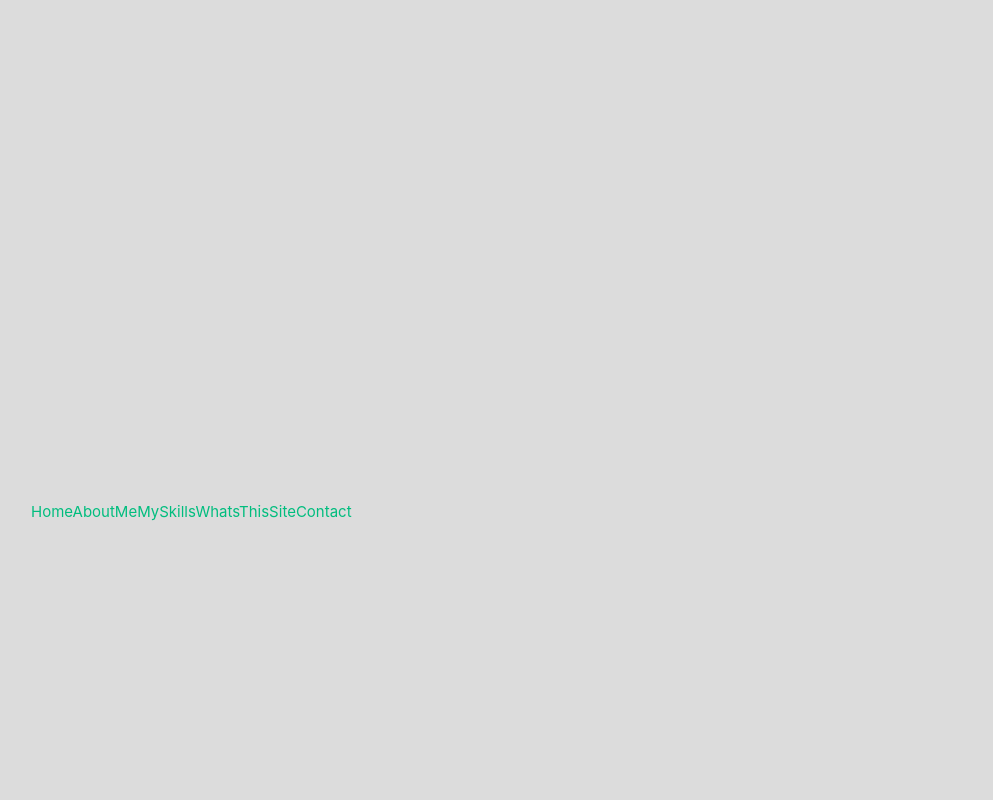
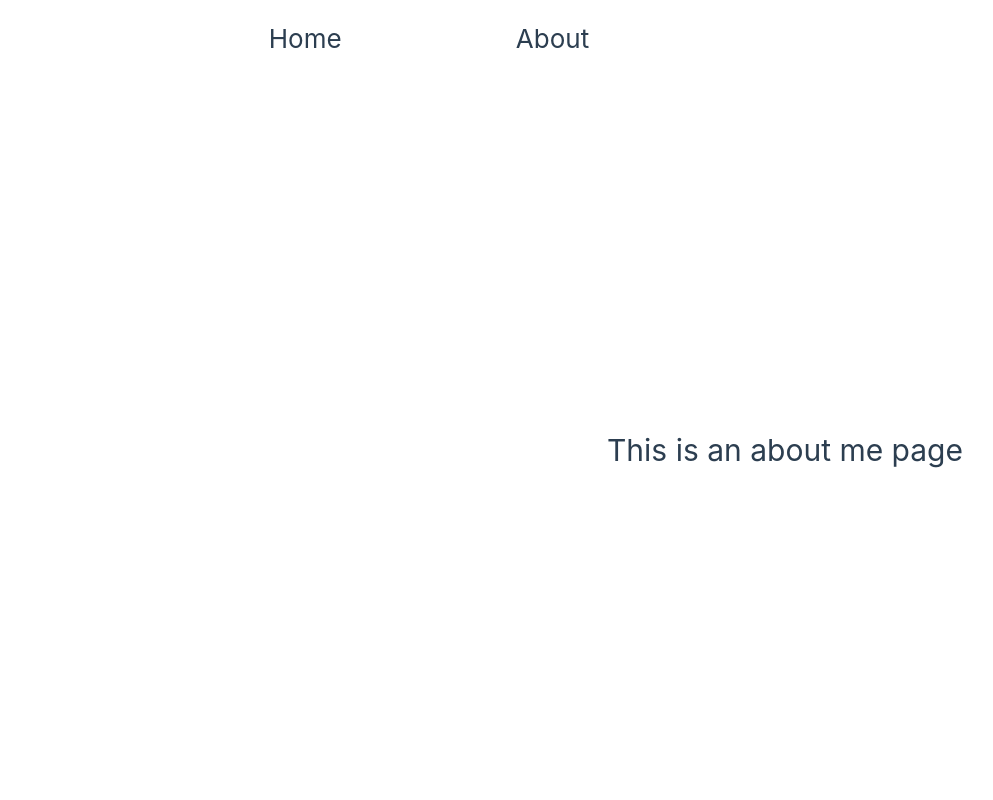
Before and after one commit to TakumiMurai/portfolio, a Vue app: page /aboutMe in a window 1280 px wide. Shown: the top 800 px of the page, without its empty margins (33-1026 px from the left). Built offline with nearby package versions, Linux system fonts and the light colour scheme.

Commit message:
マウスストーカー途中、ルートページ作成

```diff
--- a/src/App.vue
+++ b/src/App.vue
@@ -1,32 +1,18 @@
 <script setup lang="ts">
 import Header from './components/Header.vue'
-import MouseStalker from './components/MouseStalker.vue'
 import { RouterLink, RouterView } from 'vue-router'
-
-const callChildMethod = () => {}
 </script>
 
 <template>
-  <div id="app" @mousemove="callChildMethod()">
-    <MouseStalker></MouseStalker>
-    <Header></Header>
-    <div class="wrapper">
-      <nav>
-        <RouterLink to="/">Home</RouterLink>
-        <RouterLink to="/aboutMe">AboutMe</RouterLink>
-        <RouterLink to="/mySkills">MySkills</RouterLink>
-        <RouterLink to="/whatsThisSite">WhatsThisSite</RouterLink>
-        <RouterLink to="/contact">Contact</RouterLink>
-      </nav>
-    </div>
-    <RouterView />
-  </div>
+  <Header></Header>
+  <RouterView></RouterView>
 </template>
 
 <style scoped lang="scss">
 html,
 body,
 a {
-  cursor: none;
+  // cursor: none;
+  background-color: black;
 }
 </style>
--- a/src/components/Header.vue
+++ b/src/components/Header.vue
@@ -4,14 +4,7 @@
   <header>
     <div class="header-inner">
       <div class="header-home">Home</div>
-      <div class="header-list">
-        <ul class="header-lists">
-          <a><li>About</li></a>
-          <a><li>Works</li></a>
-          <a><li>Posts</li></a>
-          <a><li>Contact</li></a>
-        </ul>
-      </div>
+      <div class="header-home">About</div>
     </div>
   </header>
 </template>
--- a/src/components/MouseStalker.vue
+++ b/src/components/MouseStalker.vue
@@ -1,5 +1,5 @@
-<script setup lang="ts">
-import { ref } from 'vue'
+<script setup>
+import { ref, onMounted, onBeforeUnmount } from 'vue'
 
 const mouseX = ref(0)
 const mouseY = ref(0)
@@ -8,16 +8,20 @@ const positionY = ref(0)
 const opacityA = ref(0)
 const opacityB = ref(0)
 
-const onMouseMove = () => {
+const onMouseMove = (event) => {
   console.log('mousemove')
-  // mouseX.value = event.pageX
-  // mouseY.value = event.pageY
+  mouseX.value = event.pageX
+  mouseY.value = event.pageY
 }
+
+onMounted(() => window.addEventListener('mousemove', onMouseMove(event)))
+
+onBeforeUnmount(() => window.removeEventListener('mousemove', onMouseMove(event)))
 </script>
 
 <template>
   <div>
-    <div class="Cursor" @mousemove="onMouseMove()"></div>
+    <div class="Cursor" :style="{ top: mouseY + 'px', left: mouseX + 'px' }"></div>
     <div class="stalker"></div>
   </div>
 </template>
@@ -37,8 +41,6 @@ body a:hover {
 
 .Cursor {
   position: relative; /* 最初はページの左上に配置されるようにする */
-  top: v-bind(mouseX);
-  left: v-bind(mouseY);
   width: 8px;
   height: 8px;
   margin: -4px 0 0 -4px; /* カーソルの焦点を中央に合わせる */
@@ -59,5 +61,8 @@ body a:hover {
   opacity: 0; /*開いた瞬間非表示*/
   transition: transform 0.1s;
   pointer-events: none; /*マウス直下に常にstalker要素がくるのでホバー要素が働かなくなる。noneにすることでstalkerを無視する*/
+  transform: translate(0, 0);
+  transition: transform 0.2s; /*ちょっと遅れてついてくるように*/
+  transition-timing-function: ease-out;
 }
 </style>
--- a/src/views/HomeView.vue
+++ b/src/views/HomeView.vue
@@ -1,8 +1,11 @@
-<script setup lang="ts"></script>
+<script setup lang="ts">
+import { ref } from 'vue'
+const pageNumber = ref(0)
+const pageLinkList = ['ABOUT ME', 'MY SKILLS', 'WHATS THIS SITE']
+</script>
 
 <template>
-  Portfolio
-  <br />
+  <div v-for="pageLink in pageLinkList">{{ pageLink }}</div>
 </template>
 
 <style scoped lang="scss"></style>
```
